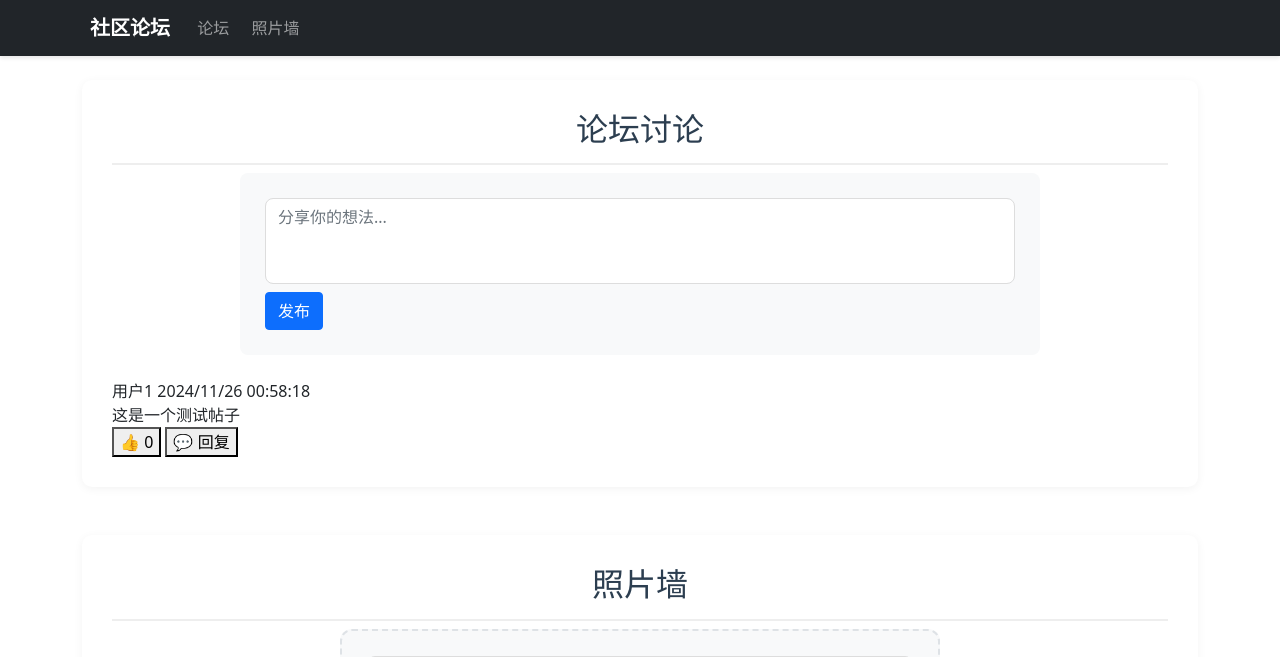
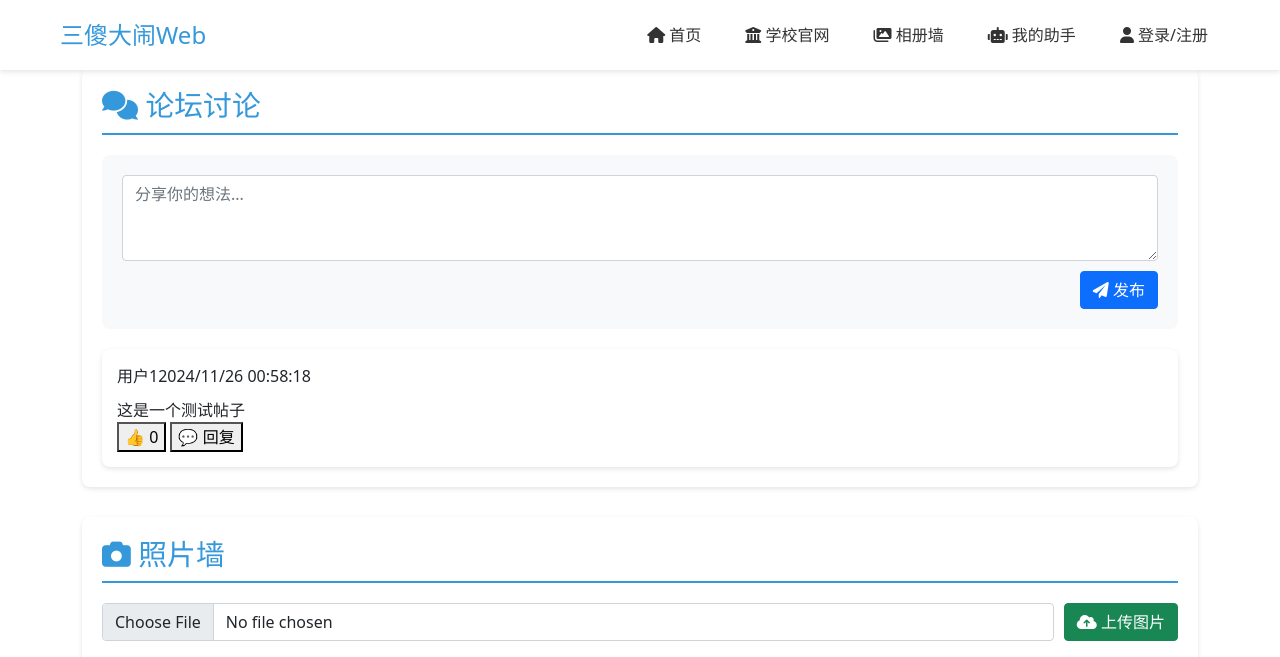
Before and after one commit to TCSG996/Item-1, a PHP site: page / in a window 1280 px wide. Shown: the top 657 px of the page. Run offline with PHP 8.4, Linux system fonts and the light colour scheme; some libraries are stand-ins or nearby versions.

Commit message:
更改照片墙

```diff
--- a/照片墙/css/gallery.css
+++ b/照片墙/css/gallery.css
@@ -1,83 +1,83 @@
 .gallery-container {
     display: grid;
     grid-template-columns: repeat(auto-fill, minmax(250px, 1fr));
-    gap: 25px;
+    gap: 20px;
     padding: 20px 0;
-    max-width: 1000px;
-    margin: 0 auto;
 }
 
 .gallery-item {
     position: relative;
-    border-radius: 12px;
+    border-radius: 8px;
     overflow: hidden;
-    box-shadow: 0 3px 15px rgba(0,0,0,0.1);
-    transition: all 0.3s ease;
-    aspect-ratio: 1;
+    box-shadow: 0 2px 5px rgba(0,0,0,0.1);
+    transition: transform 0.3s ease;
 }
 
 .gallery-item:hover {
     transform: translateY(-5px);
-    box-shadow: 0 5px 20px rgba(0,0,0,0.15);
 }
 
 .gallery-item img {
     width: 100%;
-    height: 100%;
+    height: 200px;
     object-fit: cover;
-    display: block;
 }
 
 .gallery-upload {
-    background: #f8f9fa;
-    padding: 25px;
-    border-radius: 12px;
-    border: 2px dashed #dee2e6;
-    max-width: 600px;
-    margin: 0 auto 30px;
-    transition: all 0.3s ease;
+    margin-bottom: 20px;
 }
 
-.gallery-upload:hover {
-    border-color: #4a90e2;
-    background: #f0f4f8;
+.upload-container {
+    display: flex;
+    gap: 10px;
+    align-items: center;
 }
 
-#imageUpload {
-    border: 1px solid #ddd;
-    padding: 12px;
-    border-radius: 8px;
-    margin-bottom: 15px;
+.upload-container input[type="file"] {
+    flex: 1;
 }
 
-/* 改进的图片悬停效果 */
-.gallery-item::after {
-    content: '';
-    position: absolute;
-    top: 0;
-    left: 0;
-    right: 0;
-    bottom: 0;
-    background: linear-gradient(to bottom,
-        rgba(0,0,0,0.1),
-        rgba(0,0,0,0.4));
-    opacity: 0;
-    transition: all 0.3s ease;
+/* Forum Styles */
+.post-form {
+    background-color: #f8f9fa;
+    padding: 20px;
+    border-radius: 8px;
+    margin-bottom: 20px;
 }
 
-.gallery-item:hover::after {
-    opacity: 1;
+.form-actions {
+    display: flex;
+    justify-content: flex-end;
+    margin-top: 10px;
 }
 
-/* 响应式调整 */
-@media (max-width: 768px) {
-    .gallery-container {
-        grid-template-columns: repeat(auto-fill, minmax(150px, 1fr));
-        gap: 15px;
-    }
+.posts-container {
+    display: flex;
+    flex-direction: column;
+    gap: 20px;
+}
 
-    .gallery-upload {
-        padding: 15px;
-        margin: 0 15px 20px;
-    }
+.post-item {
+    background-color: white;
+    padding: 15px;
+    border-radius: 8px;
+    box-shadow: 0 2px 5px rgba(0,0,0,0.1);
 }
+
+.post-header {
+    display: flex;
+    align-items: center;
+    margin-bottom: 10px;
+}
+
+.post-avatar {
+    width: 40px;
+    height: 40px;
+    border-radius: 50%;
+    margin-right: 10px;
+}
+
+.post-meta {
+    font-size: 0.9rem;
+    color: #666;
+}
--- a/照片墙/css/style.css
+++ b/照片墙/css/style.css
@@ -1,119 +1,143 @@
-body {
-    background-color: #f8f9fa;
-    font-family: 'Noto Sans SC', 'Microsoft YaHei', sans-serif;
-    min-height: 100vh;
+:root {
+    --primary-color: #3498db;
+    --secondary-color: #2ecc71;
+    --background-color: #f8f9fa;
+    --text-color: #333;
+    --header-height: 70px;
 }
 
-.navbar {
-    box-shadow: 0 2px 4px rgba(0,0,0,0.1);
+body {
+    font-family: 'Noto Sans SC', sans-serif;
+    background-color: var(--background-color);
+    color: var(--text-color);
+    line-height: 1.6;
+    margin: 0;
+    padding: 0;
 }
 
-.navbar-brand {
-    font-size: 1.5rem;
-    font-weight: bold;
-    text-decoration: none;
+/* Header Styles */
+.main-header {
+    background-color: white;
+    box-shadow: 0 2px 5px rgba(0,0,0,0.1);
+    position: fixed;
+    top: 0;
+    width: 100%;
+    z-index: 1000;
 }
 
-.navbar .nav-link {
-    text-decoration: none;
-    position: relative;
-    padding: 0.5rem 1rem;
-    margin: 0 0.2rem;
+.header-container {
+    max-width: 1200px;
+    margin: 0 auto;
+    padding: 0 20px;
+    display: flex;
+    align-items: center;
+    height: var(--header-height);
 }
 
-.navbar .nav-link::after {
-    content: '';
-    position: absolute;
-    bottom: 0;
-    left: 50%;
-    width: 0;
-    height: 2px;
-    background-color: #4a90e2;
-    transition: all 0.3s ease;
-    transform: translateX(-50%);
+.site-title {
+    font-size: 1.5rem;
+    margin: 0;
+    color: var(--primary-color);
 }
 
-.navbar .nav-link:hover::after {
-    width: 100%;
+.menu-toggle {
+    display: none;
+    background: none;
+    border: none;
+    font-size: 1.5rem;
+    color: var(--primary-color);
+    cursor: pointer;
+    padding: 10px;
 }
 
-.container {
-    max-width: 1000px;
-    margin: 0 auto;
-    padding: 0 20px;
+.main-nav {
+    margin-left: auto;
 }
 
-section {
-    background: white;
-    border-radius: 10px;
-    padding: 30px;
-    box-shadow: 0 2px 10px rgba(0,0,0,0.05);
+.nav-list {
+    list-style: none;
+    display: flex;
+    gap: 20px;
+    margin: 0;
+    padding: 0;
+}
+
+.nav-list a {
+    color: var(--text-color);
+    text-decoration: none;
+    padding: 8px 12px;
+    border-radius: 4px;
+    transition: all 0.3s ease;
+}
+
+.nav-list a:hover {
+    background-color: var(--primary-color);
+    color: white;
+}
+
+/* Main Content Styles */
+main {
+    margin-top: calc(var(--header-height) + 20px);
+    padding: 20px;
+}
+
+.content-section {
+    background-color: white;
+    border-radius: 8px;
+    box-shadow: 0 2px 5px rgba(0,0,0,0.1);
+    padding: 20px;
     margin-bottom: 30px;
 }
 
-h2 {
-    color: #2c3e50;
-    font-weight: bold;
-    margin-bottom: 25px;
-    padding-bottom: 15px;
-    border-bottom: 2px solid #eee;
-    text-align: center;
+.section-header {
+    margin-bottom: 20px;
+    border-bottom: 2px solid var(--primary-color);
+    padding-bottom: 10px;
 }
 
-.post-form {
-    background: #f8f9fa;
-    padding: 25px;
-    border-radius: 8px;
-    max-width: 800px;
-    margin: 0 auto;
+.section-header h2 {
+    font-size: 1.8rem;
+    color: var(--primary-color);
+    margin: 0;
 }
 
-.post-form textarea {
-    border: 1px solid #ddd;
-    resize: none;
-    font-size: 1rem;
-    border-radius: 8px;
+/* Footer Styles */
+.main-footer {
+    background-color: #333;
+    color: white;
+    padding: 20px 0;
+    text-align: center;
+    margin-top: 40px;
 }
 
-.btn {
-    padding: 8px 25px;
-    font-weight: 500;
-    transition: all 0.3s ease;
-    border-radius: 6px;
-}
-
-.btn-primary {
-    background-color: #4a90e2;
-    border: none;
-}
-
-.btn-primary:hover {
-    background-color: #357abd;
-    transform: translateY(-1px);
-    box-shadow: 0 2px 5px rgba(74, 144, 226, 0.3);
-}
-
-.btn-success {
-    background-color: #28a745;
-    border: none;
-}
-
-.btn-success:hover {
-    background-color: #218838;
-    transform: translateY(-1px);
-    box-shadow: 0 2px 5px rgba(40, 167, 69, 0.3);
-}
-
+/* Responsive Design */
 @media (max-width: 768px) {
-    .container {
-        padding: 0 15px;
+    .menu-toggle {
+        display: block;
     }
 
-    section {
+    .main-nav {
+        display: none;
+        position: absolute;
+        top: var(--header-height);
+        left: 0;
+        width: 100%;
+        background-color: white;
         padding: 20px;
+        box-shadow: 0 2px 5px rgba(0,0,0,0.1);
     }
 
-    .post-form {
-        padding: 15px;
+    .main-nav.active {
+        display: block;
+    }
+
+    .nav-list {
+        flex-direction: column;
+        gap: 10px;
+    }
+
+    .nav-list a {
+        display: block;
+        padding: 12px;
     }
 }
--- a/照片墙/index.html
+++ b/照片墙/index.html
@@ -4,41 +4,46 @@
     <meta charset="UTF-8">
     <meta name="viewport" content="width=device-width, initial-scale=1.0">
     <title>社区论坛 & 照片墙</title>
+    <link rel="icon" href="./ps/biao.png" type="image/x-icon">
     <link rel="stylesheet" href="css/style.css">
     <link rel="stylesheet" href="css/gallery.css">
     <link href="https://cdn.jsdelivr.net/npm/bootstrap@5.1.3/dist/css/bootstrap.min.css" rel="stylesheet">
     <link href="https://fonts.googleapis.com/css2?family=Noto+Sans+SC:wght@400;500;700&display=swap" rel="stylesheet">
+    <link rel="stylesheet" href="https://cdnjs.cloudflare.com/ajax/libs/font-awesome/6.0.0/css/all.min.css">
 </head>
 <body>
-    <nav class="navbar navbar-expand-lg navbar-dark bg-dark">
-        <div class="container">
-            <a class="navbar-brand" href="#">
-                <i class="fas fa-comments me-2"></i>社区论坛
-            </a>
-            <button class="navbar-toggler" type="button" data-bs-toggle="collapse" data-bs-target="#navbarNav">
-                <span class="navbar-toggler-icon"></span>
+    <header class="main-header">
+        <div class="header-container">
+            <button class="menu-toggle">
+                <i class="fas fa-bars"></i>
             </button>
-            <div class="collapse navbar-collapse" id="navbarNav">
-                <ul class="navbar-nav">
-                    <li class="nav-item">
-                        <a class="nav-link" href="#forum">论坛</a>
-                    </li>
-                    <li class="nav-item">
-                        <a class="nav-link" href="#gallery">照片墙</a>
-                    </li>
+            <h1 class="site-title">三傻大闹Web</h1>
+            <nav class="main-nav">
+                <ul class="nav-list">
+                    <li><a href="../Home page one/Home page one.html"><i class="fas fa-home"></i> 首页</a></li>
+                    <li><a href="https://www.sxzy.edu.cn/"><i class="fas fa-university"></i> 学校官网</a></li>
+                    <li><a href="../ps/Photo.html"><i class="fas fa-images"></i> 相册墙</a></li>
+                    <li><a href="#"><i class="fas fa-robot"></i> 我的助手</a></li>
+                    <li><a href="..//LoginIS/index.html"><i class="fas fa-user"></i> 登录/注册</a></li>
                 </ul>
+            </nav>
+        </div>
+    </header>
+
+    <main class="container mt-5">
+        <!-- 论坛部分 -->
+        <section id="forum" class="content-section">
+            <div class="section-header">
+                <h2><i class="fas fa-comments"></i> 论坛讨论</h2>
             </div>
-        </div>
-    </nav>
-
-    <div class="container mt-4">
-        <!-- 论坛部分 -->
-        <section id="forum" class="mb-5">
-            <h2>论坛讨论</h2>
             <div class="forum-container">
-                <div class="post-form mb-4">
-                    <textarea class="form-control mb-2" id="newPost" rows="3" placeholder="分享你的想法..."></textarea>
-                    <button class="btn btn-primary" onclick="createPost()">发布</button>
+                <div class="post-form">
+                    <textarea class="form-control" id="newPost" rows="3" placeholder="分享你的想法..."></textarea>
+                    <div class="form-actions">
+                        <button class="btn btn-primary" onclick="createPost()">
+                            <i class="fas fa-paper-plane"></i> 发布
+                        </button>
+                    </div>
                 </div>
                 <div id="posts-list" class="posts-container">
                     <!-- 帖子将通过 JavaScript 动态加载 -->
@@ -47,22 +52,33 @@
         </section>
 
         <!-- 照片墙部分 -->
-        <section id="gallery" class="mb-5">
-            <h2>照片墙</h2>
-            <div class="gallery-upload mb-4">
-                <input type="file" id="imageUpload" accept="image/*" class="form-control">
-                <button class="btn btn-success mt-2" onclick="uploadImage()">上传图片</button>
+        <section id="gallery" class="content-section">
+            <div class="section-header">
+                <h2><i class="fas fa-camera"></i> 照片墙</h2>
+            </div>
+            <div class="gallery-upload">
+                <div class="upload-container">
+                    <input type="file" id="imageUpload" accept="image/*" class="form-control">
+                    <button class="btn btn-success" onclick="uploadImage()">
+                        <i class="fas fa-cloud-upload-alt"></i> 上传图片
+                    </button>
+                </div>
             </div>
             <div id="gallery-grid" class="gallery-container">
                 <!-- 图片将通过 JavaScript 动态加载 -->
             </div>
         </section>
-    </div>
+    </main>
+
+    <footer class="main-footer">
+        <div class="container">
+            <p>&copy; 2024 三傻大闹Web. All rights reserved.</p>
+        </div>
+    </footer>
 
     <script src="https://cdn.jsdelivr.net/npm/bootstrap@5.1.3/dist/js/bootstrap.bundle.min.js"></script>
     <script src="js/main.js"></script>
     <script src="js/forum.js"></script>
     <script src="js/gallery.js"></script>
-    <script src="https://kit.fontawesome.com/your-code.js" crossorigin="anonymous"></script>
 </body>
 </html>
```
Also changed, not shown: 照片墙/ps/biao.png (added), 照片墙/ps/gongfang.jpg (added), 照片墙/ps/sansahgai.png (added), 照片墙/ps/sxzy.jpg (added), 照片墙/ps/sxzyxm.jpg (added), 1 other file.
